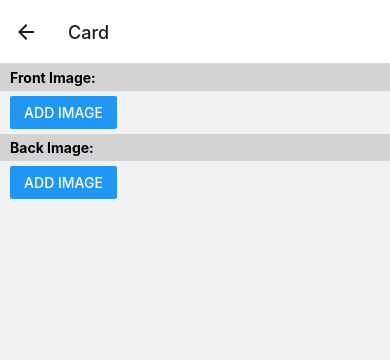
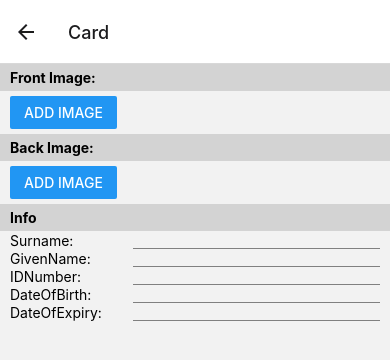
Before and after one commit to tony-xlh/react-native-id-card-scanner, a React Native app: screen /Card in a window 390 px wide. Shown: the top 360 px of the page. Built offline with nearby package versions, Linux system fonts and the light colour scheme.

Commit message:
add text fields

```diff
--- a/src/screens/CardScreen.tsx
+++ b/src/screens/CardScreen.tsx
@@ -1,5 +1,6 @@
 import { useEffect, useRef, useState } from "react";
-import { View, StyleSheet, ScrollView, Text, Pressable, Image, Button } from "react-native"
+import { View, StyleSheet, ScrollView, Text, Pressable, Image, Button, TextInput } from "react-native"
+import { ParsedResult } from "../utils/IDCardManager";
 
 interface CardScreenProps {
   route:any;
@@ -10,7 +11,15 @@ export default function CardScreen(props:CardScreenProps){
   const isFrontRef = useRef(false);
   const [frontImageBase64,setFrontImageBase64] = useState("");
   const [backImageBase64,setBackImageBase64] = useState("");
-
+  const [parsedResult,setParsedResult] = useState<ParsedResult>(
+    {
+      Surname:"",
+      GivenName:"",
+      IDNumber:"",
+      DateOfBirth:"",
+      DateOfExpiry:""
+    }
+  );
   const goToCameraScreen = (isFront:boolean) => {
     isFrontRef.current = isFront;
     props.navigation.navigate('Camera');
@@ -55,6 +64,24 @@ export default function CardScreen(props:CardScreenProps){
     )
   }
 
+  const Fields = () => {
+    let fieldArray = [];
+    let keys = Object.keys(parsedResult);
+    for (let index = 0; index < keys.length; index++) {
+      let key = keys[index];
+      const value = (parsedResult as any)[key];
+      let view =
+      <View style={styles.infoField} key={"field-"+key}>
+        <Text style={styles.fieldLabel}>{key+":"}</Text>
+        <TextInput style={styles.fieldInput}/>
+      </View>
+      fieldArray.push(view);
+    }
+    return (
+      fieldArray
+    )
+  }
+
   useEffect(() => {
     if (props.route.params?.base64) {
       let base64 = props.route.params?.base64;
@@ -71,12 +98,30 @@ export default function CardScreen(props:CardScreenProps){
       <ScrollView>
         {Card({isFront:true})}
         {Card({isFront:false})}
+        <Text style={styles.header}>
+          Info
+        </Text>
+        {Fields()}
       </ScrollView>
     </View>
   )
 }
 
 const styles = StyleSheet.create({
+  infoField:{
+    flexDirection:"row",
+    paddingLeft: 10,
+    paddingRight: 10,
+  },
+  fieldLabel:{
+    flex:1/3,
+    alignSelf:"center",
+  },
+  fieldInput:{
+    flex:2/3,
+    borderBottomWidth:0.2,
+    borderBottomColor:"gray",
+  },
   buttonContainer:{
     paddingLeft:10,
     paddingTop:5,
--- /dev/null
+++ b/src/utils/IDCardManager.ts
@@ -0,0 +1,20 @@
+export interface ParsedResult {
+  Surname:string,
+  GivenName:string,
+  IDNumber:string,
+  DateOfBirth:string,
+  DateOfExpiry:string
+}
+
+export interface ScannedIDCard {
+  backImage:string,
+  frontImage:string,
+  info:ParsedResult,
+  timestamp:number
+}
+
+export class IDCardManager {
+  constructor(){
+
+  }
+}
```
